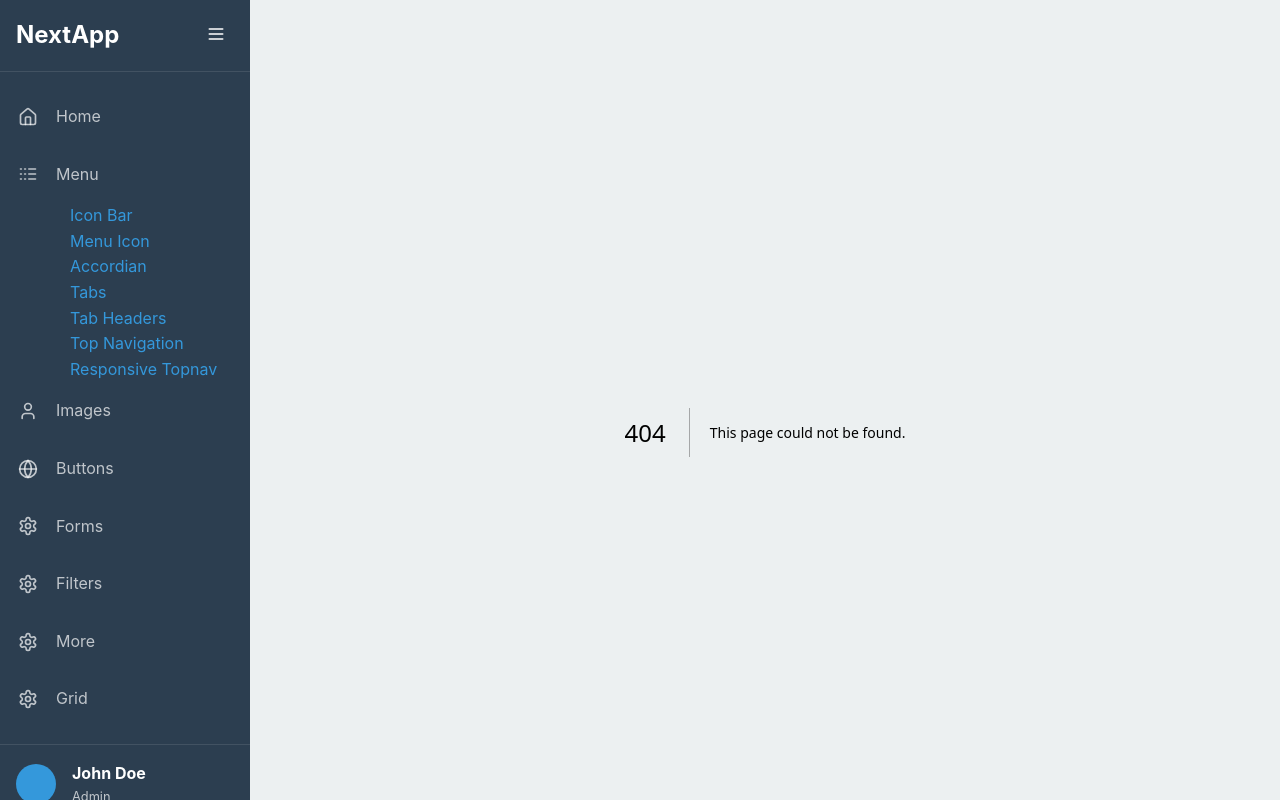
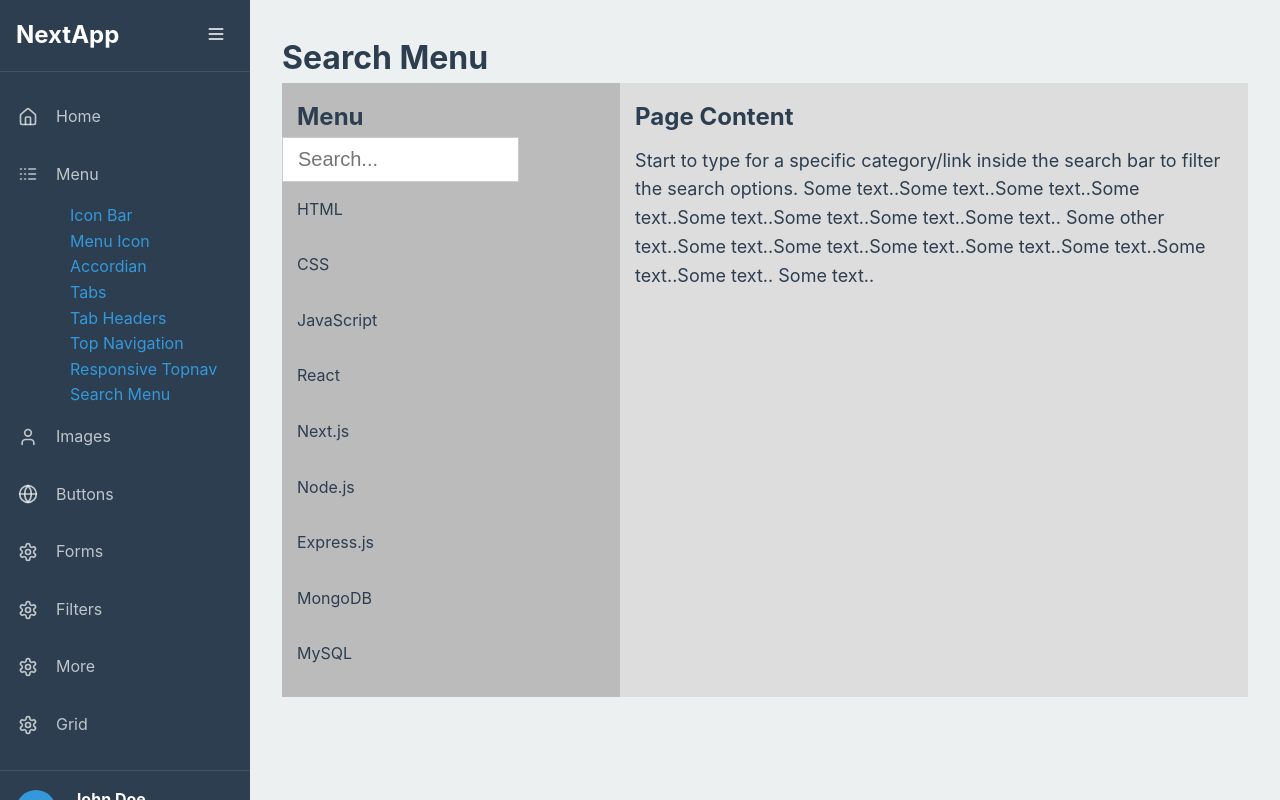
Before and after one commit to Adnankhan690/next-css-project, a Next.js app: page /menu/search-menu in a window 1280 px wide. Before the commit this address had no page. Built offline with nearby package versions, Linux system fonts and the light colour scheme.

Commit message:
add searchable menu

```diff
--- /dev/null
+++ b/src/app/menu/search-menu/page.tsx
@@ -0,0 +1,100 @@
+'use client';
+import { useState } from 'react';
+import styles from './searchMenu.module.scss';
+const searchMenuData = [
+  {
+    id: 1,
+    label: 'HTML',
+    value: 'html',
+  },
+  {
+    id: 2,
+    label: 'CSS',
+    value: 'css',
+  },
+  {
+    id: 3,
+    label: 'JavaScript',
+    value: 'javascript',
+  },
+  {
+    id: 4,
+    label: 'React',
+    value: 'react',
+  },
+  {
+    id: 5,
+    label: 'Next.js',
+    value: 'nextjs',
+  },
+  {
+    id: 6,
+    label: 'Node.js',
+    value: 'nodejs',
+  },
+  {
+    id: 7,
+    label: 'Express.js',
+    value: 'expressjs',
+  },
+  {
+    id: 8,
+    label: 'MongoDB',
+    value: 'mongodb',
+  },
+  {
+    id: 9,
+    label: 'MySQL',
+    value: 'mysql',
+  },
+];
+
+export default function SearchMenu () {
+
+  const [menuData, setMenuData] = useState(searchMenuData);
+
+  const handleMenuSearch = (event: React.ChangeEvent<HTMLInputElement>) => {
+    const searchValue = event.target.value.toLowerCase();
+    const filteredMenuData = searchMenuData.filter((item) => {
+      return item.value.toLowerCase().includes(searchValue);
+    });
+    setMenuData(filteredMenuData);
+
+  };
+
+  return (
+    <div>
+      <h1>Search Menu</h1>
+      <div className={styles.mainCon}>
+        <div className={styles.searchMenu}>
+          <h2>Menu</h2>
+          <input onChange={(event) => { handleMenuSearch(event); }} type="text" placeholder='Search...' />
+          <div className={styles.menuList}>
+            {menuData.map((item) => {
+              return (
+                <div key={item.id} className={styles.menuItem}>
+                  <p>{item.label}</p>
+                </div>
+              );
+            })}
+          </div>
+        </div>
+        <div className={styles.content}>
+          <h2>
+            Page Content
+          </h2>
+          <p className={styles.contentText}>
+            Start to type for a specific category/link inside the search bar to filter the search options.
+
+            Some text..Some text..Some text..Some text..Some text..Some text..Some text..Some text..
+
+            Some other text..Some text..Some text..Some text..Some text..Some text..Some text..Some text..
+
+            Some text..
+          </p>
+
+        </div>
+      </div>
+    </div>
+  );
+}
--- /dev/null
+++ b/src/app/menu/search-menu/searchMenu.module.scss
@@ -0,0 +1,44 @@
+.mainCon {
+  display: flex;
+}
+
+.searchMenu {
+  width: 35%;
+  padding: 15px 0px;
+  background-color: #bbb;
+}
+
+.searchMenu h2 {
+  padding-left: 15px;
+}
+
+.searchMenu input {
+  width: 70%;
+  padding: 10px 10px 10px 15px;
+  border: 1px solid #ccc;
+  font-size: 20px;
+}
+
+.content {
+  width: 65%;
+  background-color: #ddd;
+  padding: 15px;
+}
+
+.content h2 {
+  font-size: 24px;
+  font-weight: bold;
+}
+
+.contentText {
+  font-size: 18px;
+  margin-top: 10px;
+}
+
+.menuItem {
+  padding: 15px;
+
+  &:hover {
+    background-color: #eee;
+  }
+}
--- a/src/components/Sidebar/Sidebar.tsx
+++ b/src/components/Sidebar/Sidebar.tsx
@@ -29,6 +29,7 @@ const Sidebar: React.FC = () => {
         { name: 'Tab Headers', path: '/menu/tab-headers' },
         { name: 'Top Navigation', path: '/menu/top-navigation' },
         { name: 'Responsive Topnav', path: '/menu/responsive-topnav' },
+        { name: 'Search Menu', path: '/menu/search-menu' },
       ],
     },
     { name: 'Images', icon: <User size={20} />, path: '/profile', subItem: [] },
```
